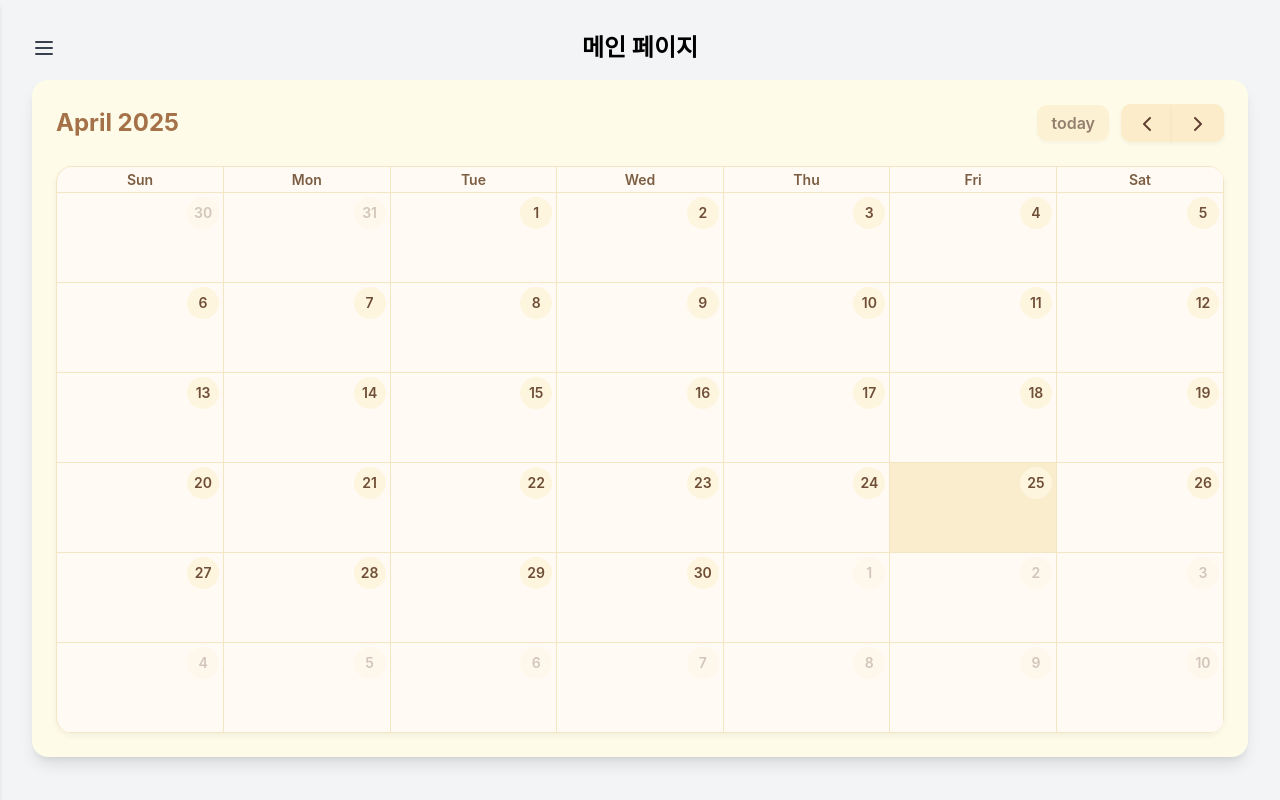
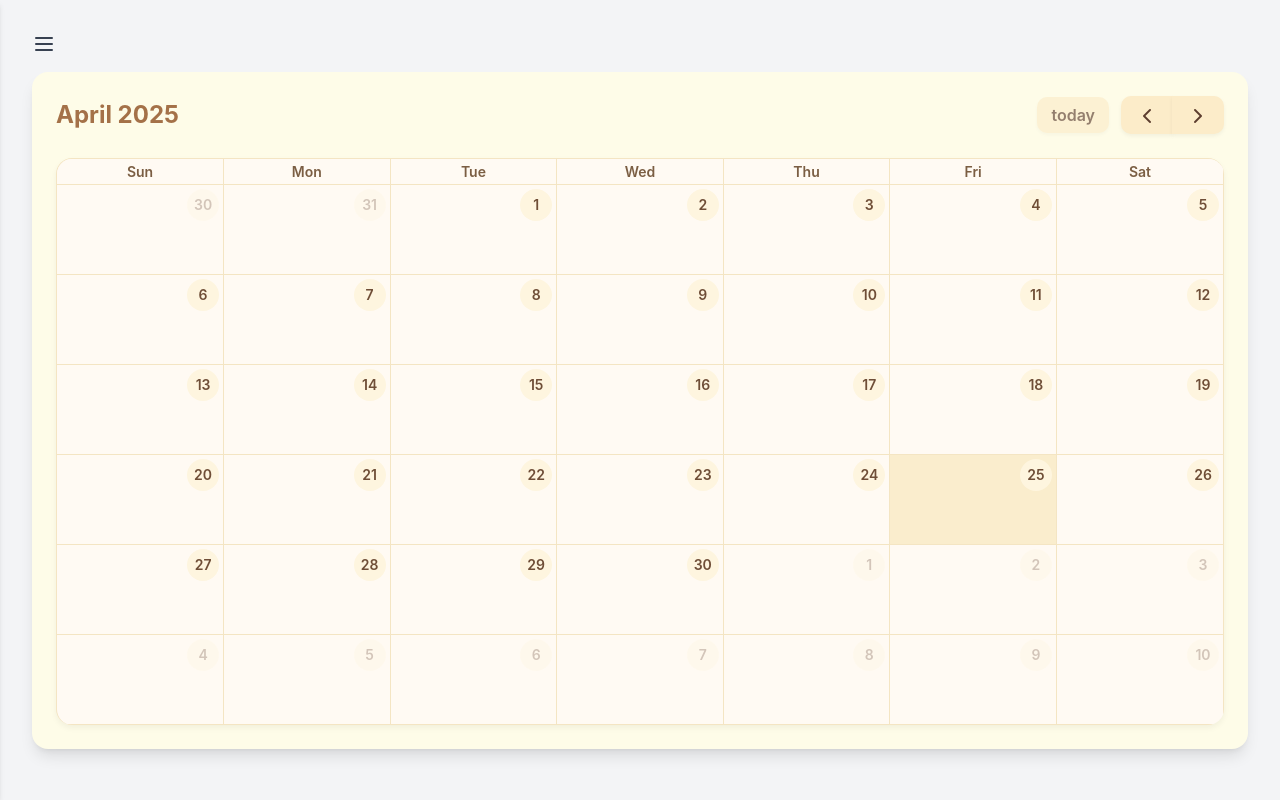
Before and after one commit to anica0206/jwys, a React (Create React App) app: page /dashboard in a window 1280 px wide. Built offline with nearby package versions, Linux system fonts and the light colour scheme; no server answers; a web font is replaced by a local one.

Commit message:
머지 충돌 해결

```diff
--- a/src/pages/dashboard/Main.jsx
+++ b/src/pages/dashboard/Main.jsx
@@ -107,7 +107,6 @@ const MainPage = () => {
                 </div>
                 <ul className="p-4 space-y-2">
                     <li className="hover:bg-gray-100 p-2 rounded cursor-pointer">일정 추가</li>
-                    <li className="hover:bg-gray-100 p-2 rounded cursor-pointer">내 정보</li>
                 </ul>
             </div>
 
@@ -130,7 +129,6 @@ const MainPage = () => {
                     >
                         <Menu className="w-6 h-6" />
                     </button>
-                    <h1 className="text-2xl font-bold text-center flex-1 -ml-6">메인 페이지</h1>
                 </div>
 
                 {/* 달력 */}
```
